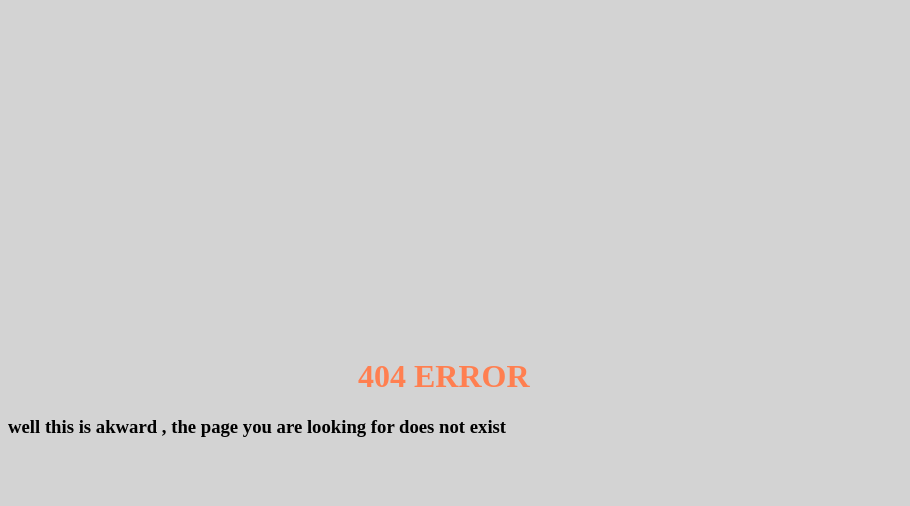
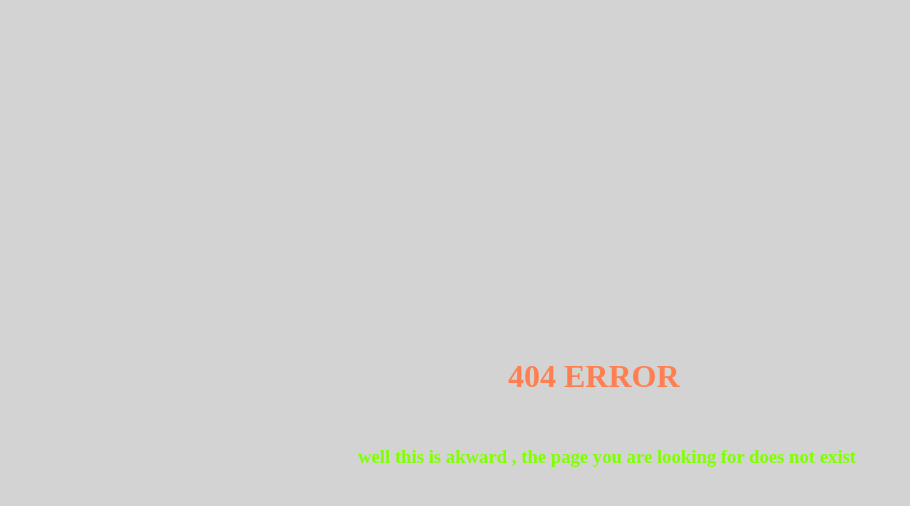
Before and after one commit to makeemplayem/offical-website, a PHP site: page /404.html in a window 1280 px wide. Shown: the top 506 px of the page, without its empty margins (0-910 px from the left). Run offline with PHP 8.4, Linux system fonts and the light colour scheme.

Commit message:
Update 404stylesheet.css

```diff
--- a/404stylesheet.css
+++ b/404stylesheet.css
@@ -3,6 +3,11 @@ background-color: lightgray;
 }
 h1{
 padding-top: 350px;
-padding-left:350px;
+padding-left:500px;
 color: coral;
 }
+H3{
+    padding-top: 30px;
+    padding-left: 350px;
+    color: chartreuse
+}
```
